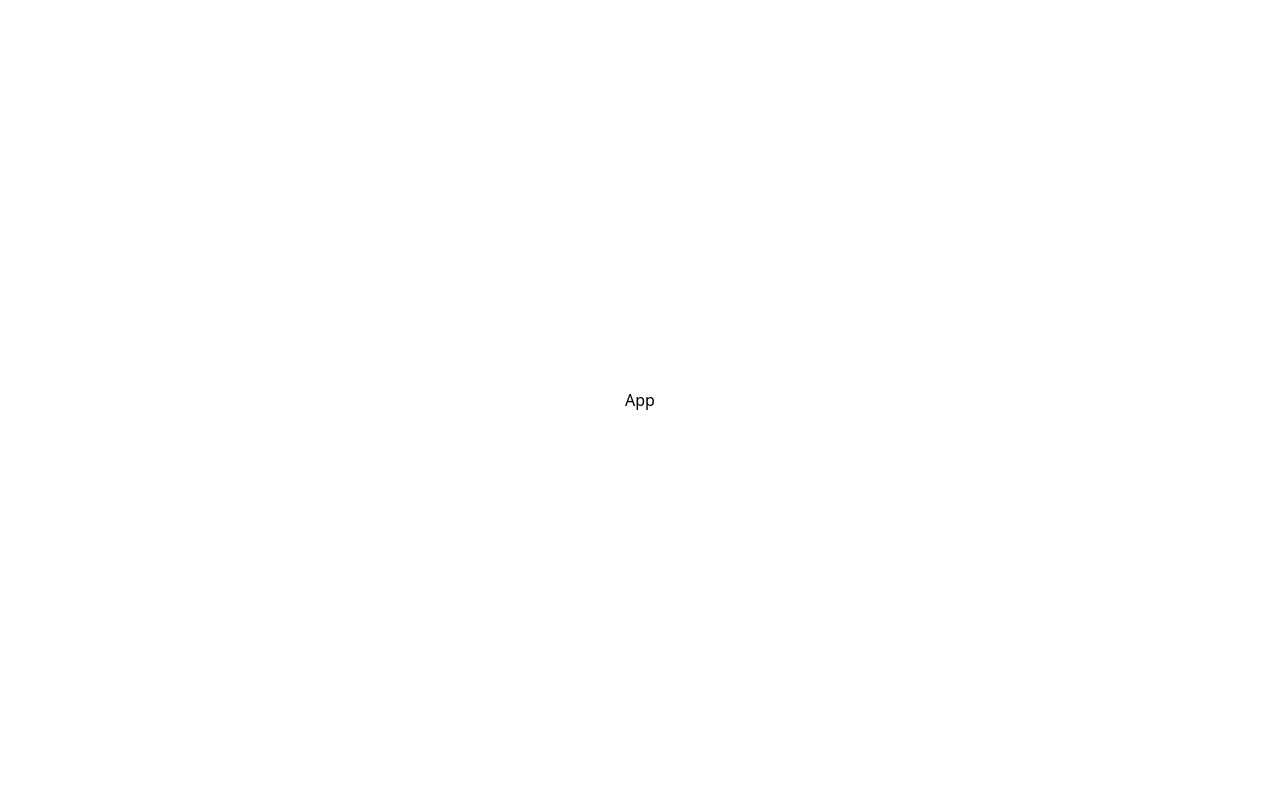
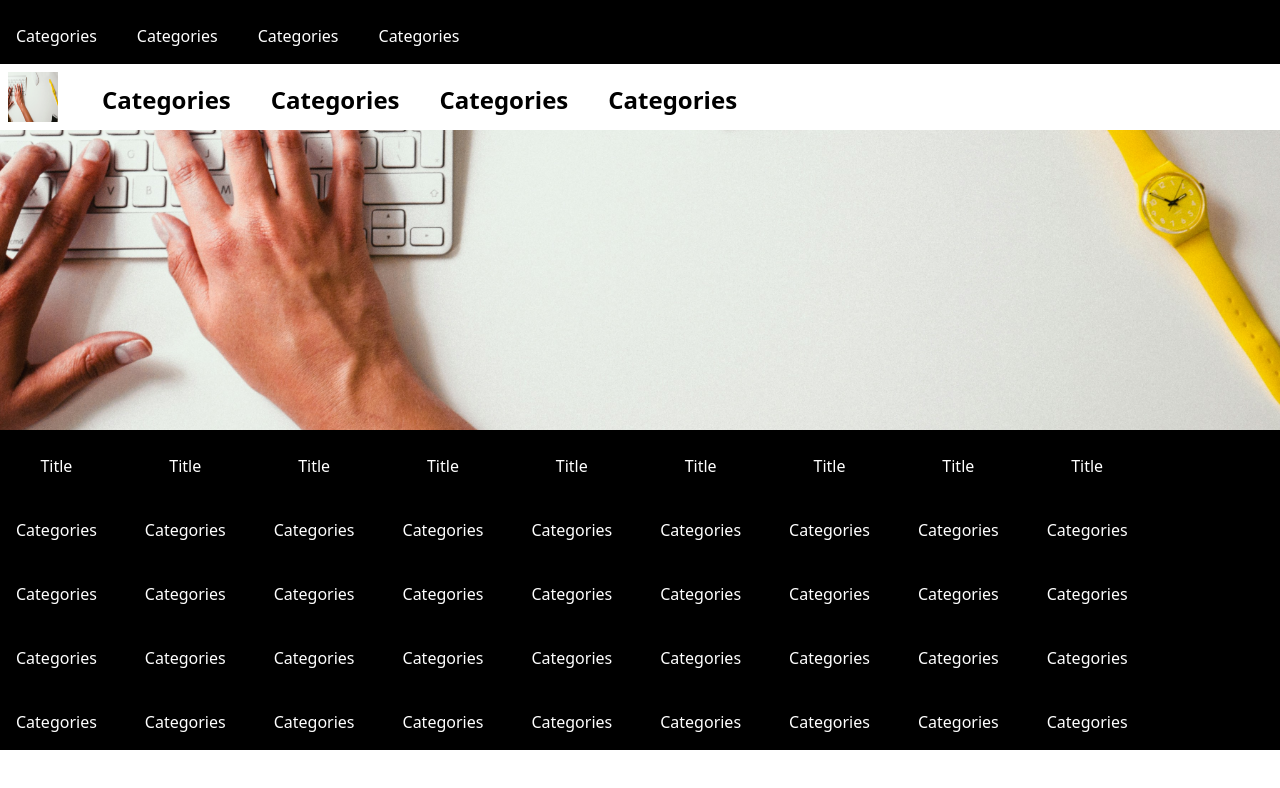
Before and after one commit to aafgt/contentful-landing-page, a React (Vite) app: page / in a window 1280 px wide. Shown: the top 788 px of the page. Built offline with nearby package versions, Linux system fonts and the light colour scheme.

Commit message:
Created the Header Components and Logo Component

```diff
--- a/src/App.tsx
+++ b/src/App.tsx
@@ -1,11 +1,12 @@
-
+import HeadingFooter from "./components/Header/Heading-Footer/HeadingFooter";
+import Header from "./components/Header/Header";
 function App() {
-
   return (
-    <div className="flex justify-center items-center h-screen">
-      App
+    <div className="flex flex-col h-auto ">
+      <Header />
+      <HeadingFooter type="footer" />
     </div>
-  )
+  );
 }
 
-export default App
+export default App;
--- /dev/null
+++ b/src/components/Header/Header.tsx
@@ -0,0 +1,16 @@
+import HeadingFooter from "./Heading-Footer/HeadingFooter";
+import HerroBanner from "./HeroBanner/HeroBanner";
+import Navigation from "./Navigation/Navigation";
+import banner from "../../assets/header-image.jpg"
+import logo from "../../assets/header-image.jpg"
+const Header = () => {
+  return (
+    <>
+      <HeadingFooter type="heading"/>
+      <Navigation image={logo} />
+      <HerroBanner image={banner}/>
+    </>
+  );
+};
+
+export default Header;
--- /dev/null
+++ b/src/components/Header/Heading-Footer/HeadingFooter.tsx
@@ -0,0 +1,251 @@
+import Link from "../Link/Link";
+import Links from "../Links/Links";
+
+interface HeadingFooterProps {
+  type: "heading" | "footer";
+}
+const HeadingFooter: React.FC<HeadingFooterProps> = ({ type }) => {
+  const styles = "text-0.5xl hover:opacity-70 text-white cursor-pointer";
+
+  return (
+    <div className="flex flex-row justify-items-end items-center bg-black p-3 space-x-10 w-screen">
+      {type === "heading" && (
+        <Links type="single">
+          <Link
+            url="http://www.google.com/"
+            title="Categories"
+            styles={styles}
+          />
+          <Link
+            url="http://www.google.com/"
+            title="Categories"
+            styles={styles}
+          />
+          <Link
+            url="http://www.google.com/"
+            title="Categories"
+            styles={styles}
+          />
+          <Link
+            url="http://www.google.com/"
+            title="Categories"
+            styles={styles}
+          />
+        </Links>
+      )}
+      {type === "footer" && (
+        <>
+          <Links type="group">
+            <h2 className="text-white">Title</h2>
+            <Link
+              url="http://www.google.com/"
+              title="Categories"
+              styles={styles}
+            />
+            <Link
+              url="http://www.google.com/"
+              title="Categories"
+              styles={styles}
+            />
+            <Link
+              url="http://www.google.com/"
+              title="Categories"
+              styles={styles}
+            />
+            <Link
+              url="http://www.google.com/"
+              title="Categories"
+              styles={styles}
+            />
+          </Links>
+          <Links type="group">
+            <h2 className="text-white">Title</h2>
+            <Link
+              url="http://www.google.com/"
+              title="Categories"
+              styles={styles}
+            />
+            <Link
+              url="http://www.google.com/"
+              title="Categories"
+              styles={styles}
+            />
+            <Link
+              url="http://www.google.com/"
+              title="Categories"
+              styles={styles}
+            />
+            <Link
+              url="http://www.google.com/"
+              title="Categories"
+              styles={styles}
+            />
+          </Links>
+          <Links type="group">
+            <h2 className="text-white">Title</h2>
+            <Link
+              url="http://www.google.com/"
+              title="Categories"
+              styles={styles}
+            />
+            <Link
+              url="http://www.google.com/"
+              title="Categories"
+              styles={styles}
+            />
+            <Link
+              url="http://www.google.com/"
+              title="Categories"
+              styles={styles}
+            />
+            <Link
+              url="http://www.google.com/"
+              title="Categories"
+              styles={styles}
+            />
+          </Links>
+          <Links type="group">
+            <h2 className="text-white">Title</h2>
+            <Link
+              url="http://www.google.com/"
+              title="Categories"
+              styles={styles}
+            />
+            <Link
+              url="http://www.google.com/"
+              title="Categories"
+              styles={styles}
+            />
+            <Link
+              url="http://www.google.com/"
+              title="Categories"
+              styles={styles}
+            />
+            <Link
+              url="http://www.google.com/"
+              title="Categories"
+              styles={styles}
+            />
+          </Links>
+          <Links type="group">
+            <h2 className="text-white">Title</h2>
+            <Link
+              url="http://www.google.com/"
+              title="Categories"
+              styles={styles}
+            />
+            <Link
+              url="http://www.google.com/"
+              title="Categories"
+              styles={styles}
+            />
+            <Link
+              url="http://www.google.com/"
+              title="Categories"
+              styles={styles}
+            />
+            <Link
+              url="http://www.google.com/"
+              title="Categories"
+              styles={styles}
+            />
+          </Links>
+          <Links type="group">
+            <h2 className="text-white">Title</h2>
+            <Link
+              url="http://www.google.com/"
+              title="Categories"
+              styles={styles}
+            />
+            <Link
+              url="http://www.google.com/"
+              title="Categories"
+              styles={styles}
+            />
+            <Link
+              url="http://www.google.com/"
+              title="Categories"
+              styles={styles}
+            />
+            <Link
+              url="http://www.google.com/"
+              title="Categories"
+              styles={styles}
+            />
+          </Links>
+          <Links type="group">
+            <h2 className="text-white">Title</h2>
+            <Link
+              url="http://www.google.com/"
+              title="Categories"
+              styles={styles}
+            />
+            <Link
+              url="http://www.google.com/"
+              title="Categories"
+              styles={styles}
+            />
+            <Link
+              url="http://www.google.com/"
+              title="Categories"
+              styles={styles}
+            />
+            <Link
+              url="http://www.google.com/"
+              title="Categories"
+              styles={styles}
+            />
+          </Links>
+          <Links type="group">
+            <h2 className="text-white">Title</h2>
+            <Link
+              url="http://www.google.com/"
+              title="Categories"
+              styles={styles}
+            />
+            <Link
+              url="http://www.google.com/"
+              title="Categories"
+              styles={styles}
+            />
+            <Link
+              url="http://www.google.com/"
+              title="Categories"
+              styles={styles}
+            />
+            <Link
+              url="http://www.google.com/"
+              title="Categories"
+              styles={styles}
+            />
+          </Links>
+          <Links type="group">
+            <h2 className="text-white">Title</h2>
+            <Link
+              url="http://www.google.com/"
+              title="Categories"
+              styles={styles}
+            />
+            <Link
+              url="http://www.google.com/"
+              title="Categories"
+              styles={styles}
+            />
+            <Link
+              url="http://www.google.com/"
+              title="Categories"
+              styles={styles}
+            />
+            <Link
+              url="http://www.google.com/"
+              title="Categories"
+              styles={styles}
+            />
+          </Links>
+        </>
+      )}
+    </div>
+  );
+};
+
+export default HeadingFooter;
--- /dev/null
+++ b/src/components/Header/HeroBanner/HeroBanner.tsx
@@ -0,0 +1,17 @@
+import type React from "react";
+
+interface HerroBannerProps {
+    image: string;
+}
+
+const HerroBanner: React.FC<HerroBannerProps> = ({image}) => {
+    return(
+        <img
+            src={image}
+            className="w-screen min-h-[200px] max-h-[300px] object-cover"
+            alt="Hero Banner"
+        />
+    )
+}
+
+export default HerroBanner;
--- /dev/null
+++ b/src/components/Header/Link/Link.tsx
@@ -0,0 +1,14 @@
+
+interface LinkProps {
+    title: string;
+    url: string;
+    styles: string;
+}
+
+const Link: React.FC<LinkProps> = ({title, url, styles}) => {
+    return (
+        <a className={styles} href={url} key={url}>{title}</a>
+    )
+}
+
+export default Link;
--- /dev/null
+++ b/src/components/Header/Links/Links.tsx
@@ -0,0 +1,23 @@
+interface LinksProps {
+  type: "single" | "group";
+  children: React.ReactNode;
+}
+
+const Links: React.FC<LinksProps> = ({ type, children }) => {
+  return (
+    <>
+      {type === "single" && (
+        <div className="flex flex-row justify-center items-center p-1 space-x-10 mt-2">
+          {children}
+        </div>
+      )}
+      {type === "group" && (
+        <div className="flex flex-col justify-center items-center p-1 space-y-10 mt-2">
+          {children}
+        </div>
+      )}
+    </>
+  );
+};
+
+export default Links;
--- /dev/null
+++ b/src/components/Header/Navigation/Navigation.tsx
@@ -0,0 +1,25 @@
+import Link from "../Link/Link";
+import Logo from "../../Logo/Logo";
+import Links from "../Links/Links";
+
+interface NavigationProps {
+  image: string;
+}
+const Navigation: React.FC<NavigationProps> = ({image}) => {
+  const styles =
+    "font-bold text-2xl hover:scale-110 hover:text-red-500 cursor-pointer";
+  return (
+
+    <div className="flex flex-row items-start space-x-10 p-2">
+      <Logo url="http://www.google.com/" image={image} />
+      <Links type="single">
+        <Link url="http://www.google.com/" title="Categories" styles={styles} />
+        <Link url="http://www.google.com/" title="Categories" styles={styles} />
+        <Link url="http://www.google.com/" title="Categories" styles={styles} />
+        <Link url="http://www.google.com/" title="Categories" styles={styles} />
+      </Links>
+    </div>
+  );
+};
+
+export default Navigation;
--- /dev/null
+++ b/src/components/Logo/Logo.tsx
@@ -0,0 +1,16 @@
+
+interface LogoProps {
+    url: string;
+    image: string;
+}
+
+const Logo: React.FC<LogoProps> = ({url, image}) => {
+    const handleOnClick = () => {
+        console.log("Logo clicked! Navigating to: ", url);
+    }
+    return(
+        <img src={image} alt="Icon" className="h-[50px] w-[50px] cursor-pointer" onClick={handleOnClick} />
+    )
+}
+
+export default Logo;
```
Also changed, not shown: src/assets/header-image.jpg (added).
